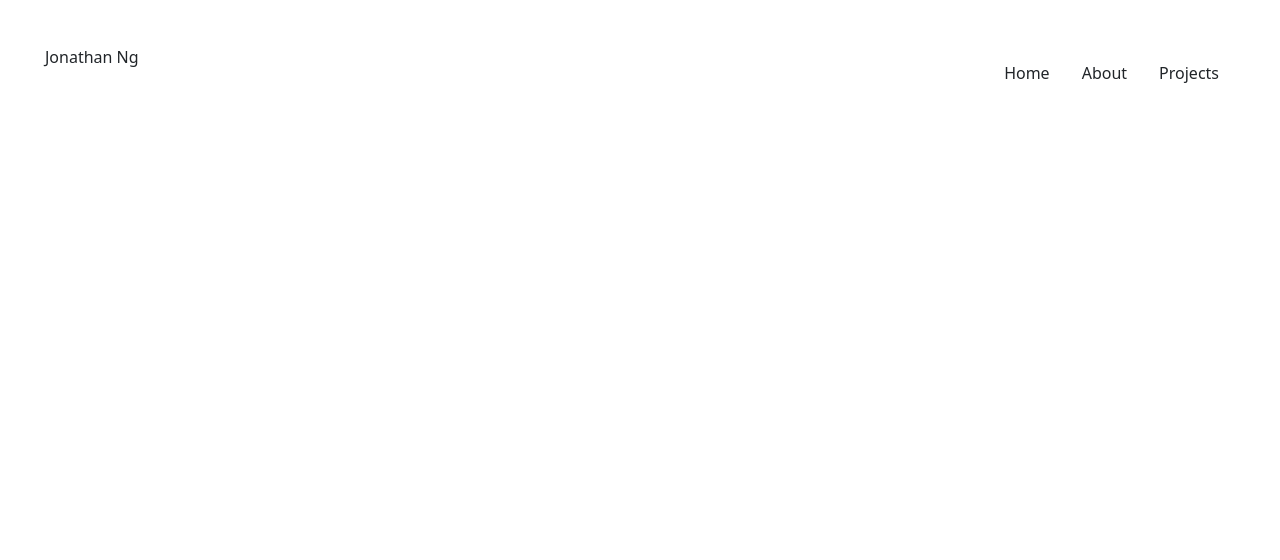
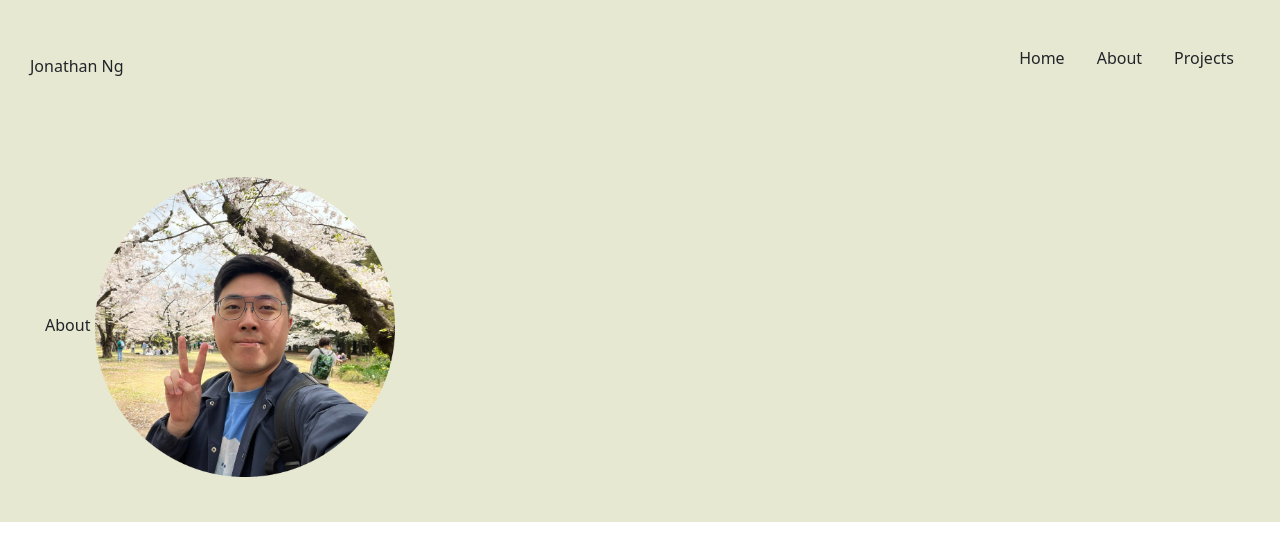
Before and after one commit to Dog-Nut/dog-nut.github.io, a plain HTML site: page index.html in a window 1280 px wide. Drawn offline with nearby package versions, Linux system fonts and the light colour scheme.

Commit message:
added about profile image and description

```diff
--- a/index.html
+++ b/index.html
@@ -32,5 +32,9 @@
         </ul>
       </div>
     </div>
+    <div class="about">
+      About
+        <img src="image/profile.png" height="300">
+    </div>
   </body>
 </html>
--- a/styles.css
+++ b/styles.css
@@ -3,14 +3,33 @@
     position: sticky;
     top: 0;
     overflow: hidden;
-    /* background-color: #333; */
+    background-color: #E7E8D1;
     /* display: flex; */
   }
 
   .navbar-container {
-    margin: 45px;
+    margin: 30px;
     display: flex;
     justify-content: space-between;
+    align-items: center;
+  }
+
+  .about{
+    /* display: flex; */
+    background-color: #E7E8D1;
+
+    padding: 45px;
+    justify-content: flex-start;
+    /* align-items: center; */
+  }
+
+  .about-title{
+    display: flex;
+    justify-content: center;
+  }
+
+  .about-container{
+    margin:0 90px;
   }
 
   ul{
```
